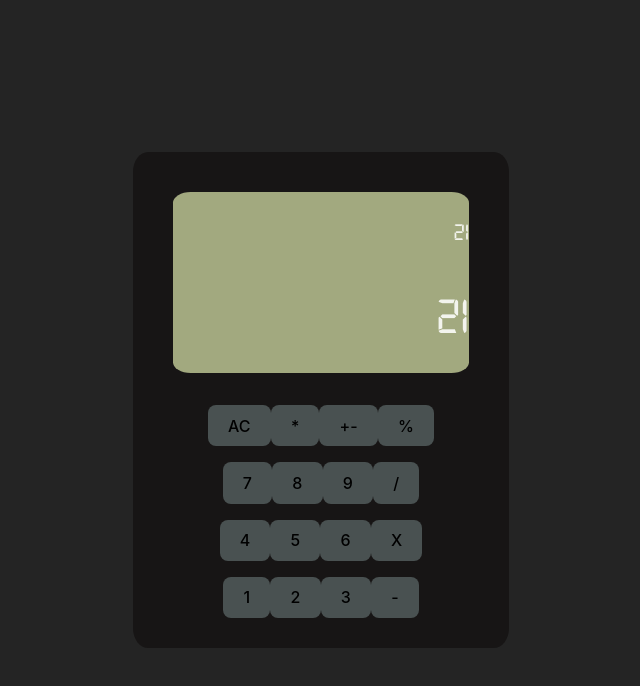
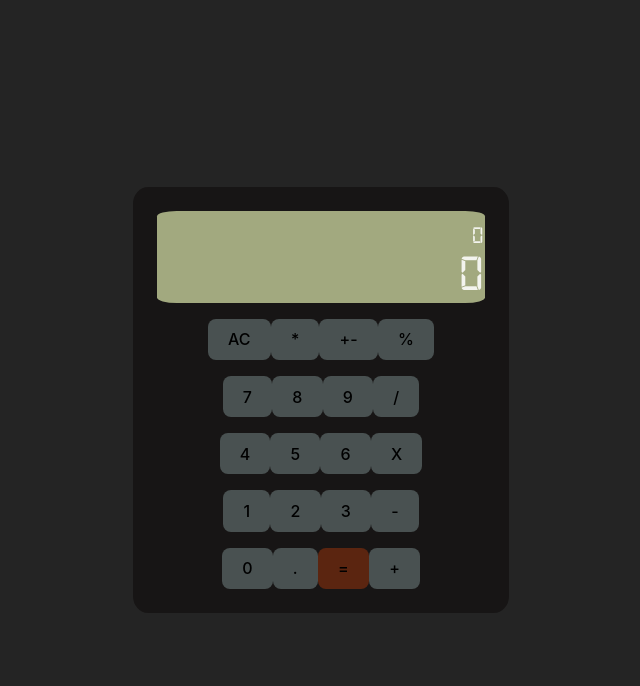
Before and after one commit to leosilva1999/calculeo, a React (Vite) app: page / in a window 1280 px wide. Shown: the top 686 px of the page, without its empty margins (319-959 px from the left). Built offline with nearby package versions, Linux system fonts and the light colour scheme.

Commit message:
math signs working

```diff
--- a/src/App.css
+++ b/src/App.css
@@ -1,20 +1,19 @@
 #root {
 
   margin: 0 auto;
-  padding: 2rem;
   text-align: center;
-}
-
-.number{
-
 }
 
 .calculator{
   background-color: #171515;
   border-radius:4%;
-  height: 60vh;
+  height: flex;
   width: 45vh;
   align-items: center;
   justify-content: center;
   padding: 0.5em;
 }
+
+.equals{
+  background: #5b2510;
+}
--- a/src/App.jsx
+++ b/src/App.jsx
@@ -4,28 +4,63 @@ import Display from './components/Display'
 import './App.css'
 
 function App() {
-  const [count, setCount] = useState(21)
+
+  const [expression, setExpression] = useState(0)
+  const [currentNumber, setCurrentNumber] = useState(0)
+
+  const clearDisplay = () => {
+    setCurrentNumber(0);
+    setExpression(0)
+  }
+
+  const alterDisplay = (insertedNumber) =>{
+    if(currentNumber==0){
+      setCurrentNumber(insertedNumber)
+    }else{
+      setCurrentNumber(currentNumber + insertedNumber)
+    }
+  }
+
+  const alterExpression = (signal) => {
+    if(expression==0){
+      setExpression(currentNumber+signal)
+      setCurrentNumber(0)
+    }else{
+      setExpression(expression + currentNumber + signal)
+      setCurrentNumber(0)
+    }
+  }
+
+  const calcExpression = () => {
+      let fullExpression = expression + currentNumber
+      setCurrentNumber(parseFloat(eval(fullExpression)).toFixed(4))
+      setExpression(0)
+  }
 
   return (
       <div className='calculator'>
-        <Display count = {count}/>
+        <Display currentNumber = {currentNumber} expression={expression}/>
         <div className='buttonNumber'>
-          <button>AC</button>
-          <button>*</button>
+          <button onClick={() => clearDisplay()}>AC</button>
+          <button onClick={() => setExpression(expression+currentNumber+"*")}>*</button>
           <button>+-</button>
           <button>%</button><p />
-          <button className='number' onClick={() => setCount(2)}>7</button>
-          <button className='number'>8</button>
-          <button className='number'>9</button>
-          <button>/</button><p />
-          <button className='number'>4</button>
-          <button className='number'>5</button>
-          <button className='number'>6</button>
-          <button>X</button><p />
-          <button className='number'>1</button>
-          <button className='number'>2</button>
-          <button className='number'>3</button>
-          <button>-</button><p />
+          <button className='number' onClick={() => alterDisplay("7")}>7</button>
+          <button className='number' onClick={() => alterDisplay("8")}>8</button>
+          <button className='number' onClick={() => alterDisplay("9")}>9</button>
+          <button onClick={() => alterExpression("/")}>/</button><p/>
+          <button className='number' onClick={() => alterDisplay("4")}>4</button>
+          <button className='number' onClick={() => alterDisplay("5")}>5</button>
+          <button className='number' onClick={() => alterDisplay("6")}>6</button>
+          <button onClick={() => alterExpression("*")}>X</button><p/>
+          <button className='number' onClick={() => alterDisplay("1")}>1</button>
+          <button className='number' onClick={() => alterDisplay("2")}>2</button>
+          <button className='number' onClick={() => alterDisplay("3")}>3</button>
+          <button onClick={() => alterExpression("-")}>-</button><p/>
+          <button className='number' onClick={() => alterDisplay("0")}>0</button>
+          <button className='number' onClick={() => alterDisplay(".")}>.</button>
+          <button className='equals' onClick={() => calcExpression()}>=</button>
+          <button onClick={() => alterExpression("+")}>+</button><p/>
         </div>
       </div>
   )
--- a/src/components/Display.css
+++ b/src/components/Display.css
@@ -1,6 +1,6 @@
 .display{
-    margin: 2em;
-    padding: 0.01em;
+    margin: 1em;
+    padding: 0.1em;
     text-align: right;
     background-color: #a2a97f;
     border-radius:6%;
@@ -9,7 +9,6 @@
   }
 
   .h2{
-
     padding: 0%;
   }
 
--- a/src/components/Display.jsx
+++ b/src/components/Display.jsx
@@ -1,12 +1,12 @@
 import React from 'react'
 import './Display.css'
 
-const Display = ({count}) => {
+const Display = ({currentNumber, expression}) => {
 
   return (
     <div className='display'>
-        <p><h2>{count}</h2></p>
-        <p><h1>{count}</h1></p>
+        <h2>{expression}</h2>
+        <h1>{currentNumber}</h1>
     </div>
   )
 }
--- a/src/index.css
+++ b/src/index.css
@@ -37,7 +37,11 @@ body {
 
 h1 {
   font-size: 3.2em;
-  line-height: 1.1;
+  line-height: 0;
+}
+
+h2 {
+  line-height: 0;
 }
 
 button {
```
